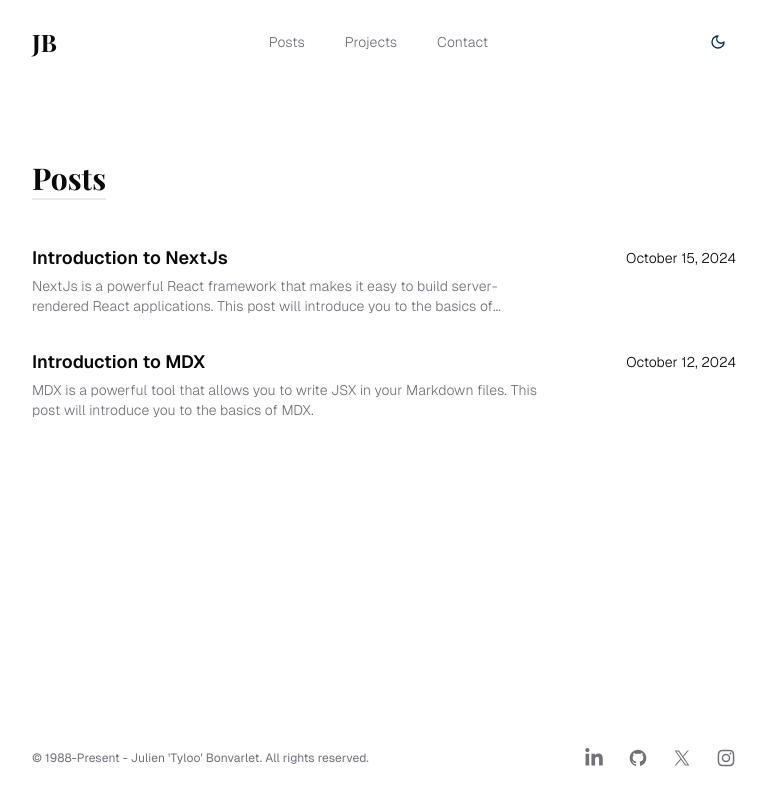
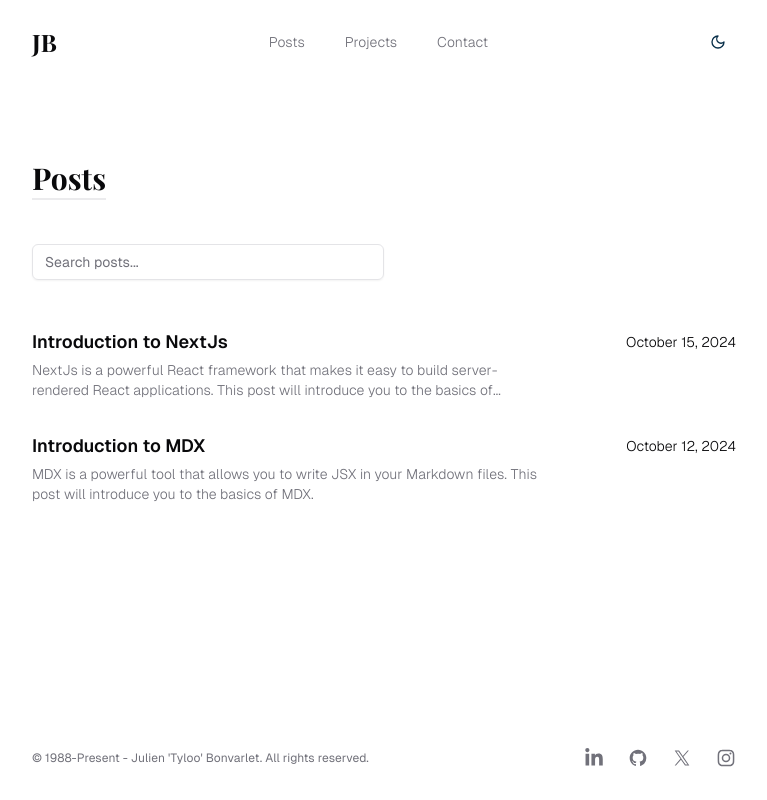
Before and after one commit to tyloo/portfolio-v1, a Next.js app: page /posts in a window 1280 px wide. Shown: the whole page, without its empty margins (256-1023 px from the left). Built offline with nearby package versions, Linux system fonts and the light colour scheme; a web font is replaced by a local one.

Commit message:
chore: added search on posts
Signed-off-by: tyloo <jbonva@gmail.com>

```diff
--- a/src/app/posts/page.tsx
+++ b/src/app/posts/page.tsx
@@ -1,5 +1,5 @@
-import Posts from '@/components/sections/posts'
 import { getPosts } from '@/lib/posts'
+import PostsWithSearch from '@/components/sections/posts-with-search'
 
 export default async function PostsPage() {
   const posts = await getPosts()
@@ -9,7 +9,7 @@
       <div className='container max-w-3xl'>
         <h1 className='title mb-12'>Posts</h1>
 
-        <Posts posts={posts} />
+        <PostsWithSearch posts={posts} />
       </div>
     </section>
   )
--- a/src/components/counter.tsx
+++ b/src/components/counter.tsx
@@ -1,7 +1,7 @@
 'use client'
 
 import { useState } from 'react'
-import { Button } from './ui/button'
+import { Button } from '@/components/ui/button'
 import { MinusIcon, PlusIcon } from 'lucide-react'
 
 export default function Counter() {
--- /dev/null
+++ b/src/components/sections/posts-with-search.tsx
@@ -0,0 +1,47 @@
+'use client'
+
+import { useState } from 'react'
+import { PostMetadata } from '@/lib/posts'
+import Posts from '@/components/sections/posts'
+import { Input } from '@/components/ui/input'
+import { Button } from '@/components/ui/button'
+import { Cross2Icon } from '@radix-ui/react-icons'
+
+export default function PostsWithSearch({ posts }: { posts: PostMetadata[] }) {
+  const [query, setQuery] = useState('')
+  const filtered = posts.filter(post =>
+    post.title?.toLowerCase().includes(query.toLowerCase())
+  )
+
+  const isFiltered = query.length > 0
+  function resetFilter() {
+    setQuery('')
+  }
+
+  return (
+    <div>
+      <div className='mb-12 flex items-center gap-3'>
+        <Input
+          type='text'
+          placeholder='Search posts...'
+          className='h-9 w-full sm:w-1/2'
+          value={query}
+          onChange={e => setQuery(e.target.value)}
+        />
+        {isFiltered && (
+          <Button
+            size='sm'
+            variant='secondary'
+            onClick={resetFilter}
+            className='h-8 px-2 lg:px-3'
+          >
+            Reset
+            <Cross2Icon className='ml-2 h-4 w-4' />
+          </Button>
+        )}
+      </div>
+
+      <Posts posts={filtered} />
+    </div>
+  )
+}
--- /dev/null
+++ b/src/components/ui/input.tsx
@@ -0,0 +1,25 @@
+import * as React from "react"
+
+import { cn } from "@/lib/utils"
+
+export interface InputProps
+  extends React.InputHTMLAttributes<HTMLInputElement> {}
+
+const Input = React.forwardRef<HTMLInputElement, InputProps>(
+  ({ className, type, ...props }, ref) => {
+    return (
+      <input
+        type={type}
+        className={cn(
+          "flex h-9 w-full rounded-md border border-input bg-transparent px-3 py-1 text-sm shadow-sm transition-colors file:border-0 file:bg-transparent file:text-sm file:font-medium file:text-foreground placeholder:text-muted-foreground focus-visible:outline-none focus-visible:ring-1 focus-visible:ring-ring disabled:cursor-not-allowed disabled:opacity-50",
+          className
+        )}
+        ref={ref}
+        {...props}
+      />
+    )
+  }
+)
+Input.displayName = "Input"
+
+export { Input }
```
Also changed, not shown: src/components/theme-toggle.tsx (+6 -2 lines).
